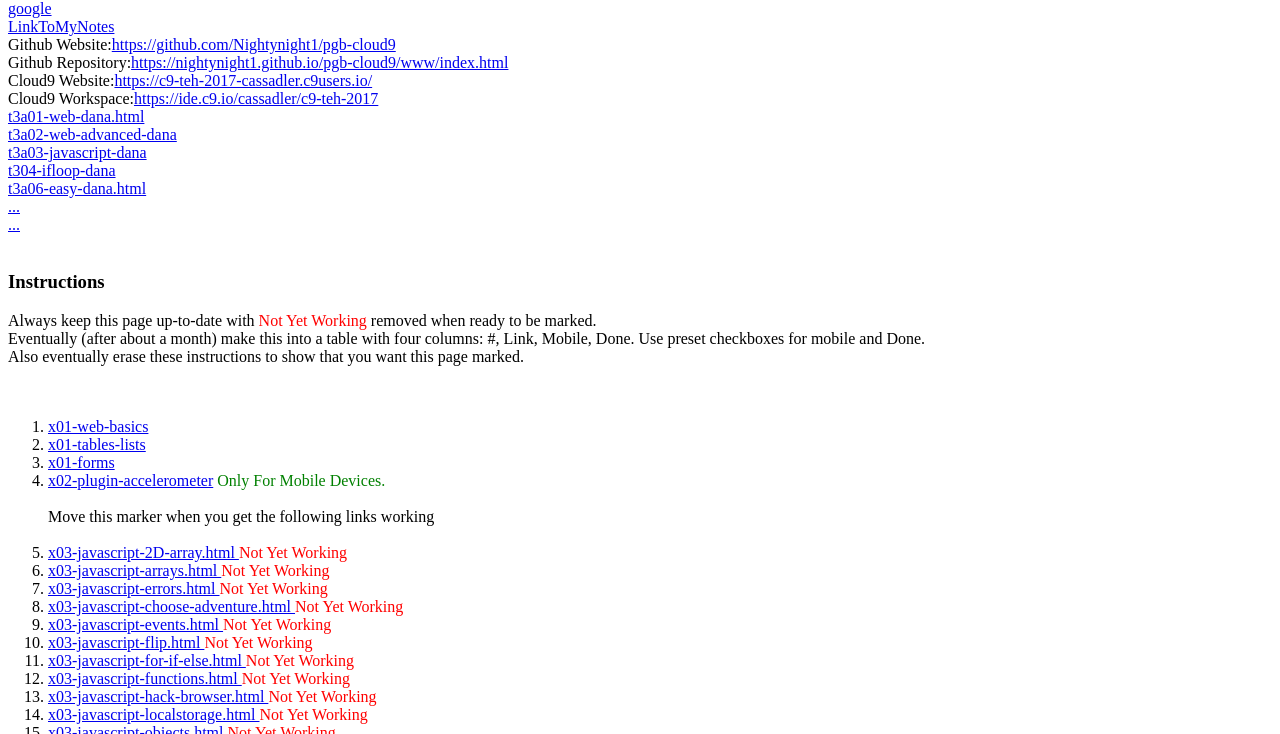
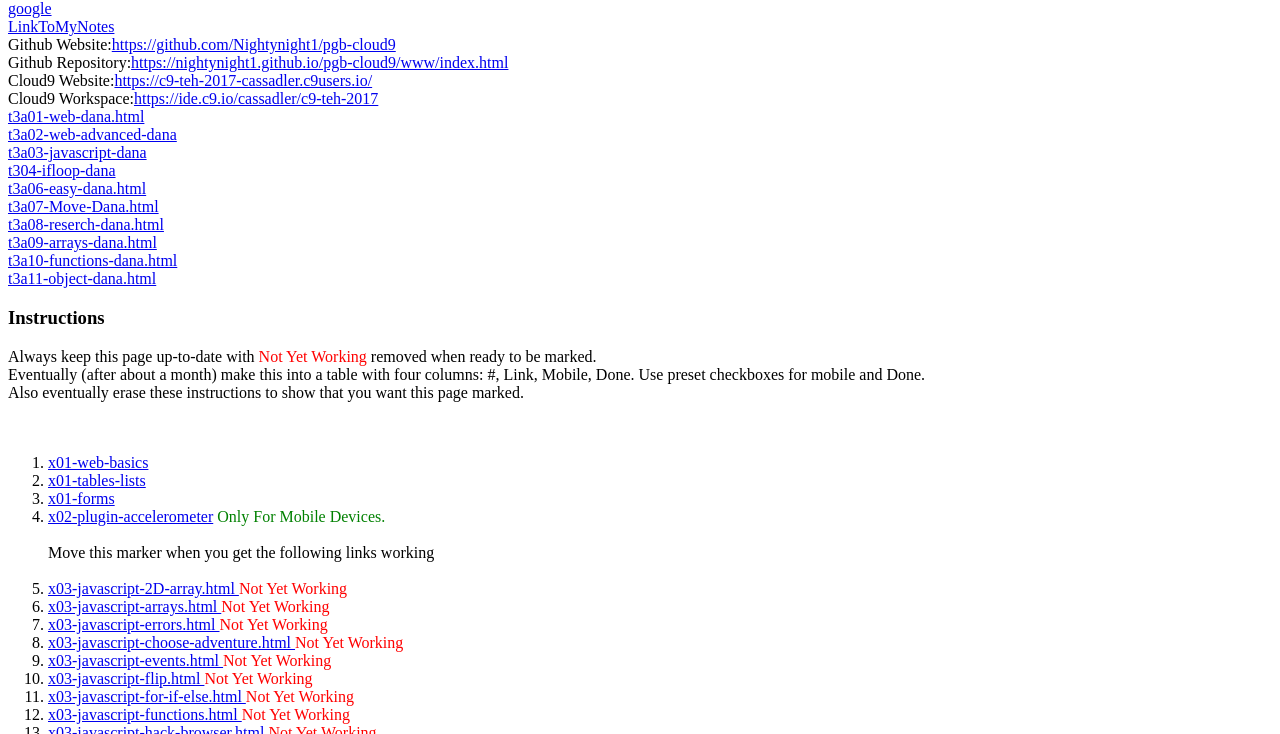
Before and after one commit to Nightynight1/Work-Stuff, a plain HTML site: page index.html in a window 1280 px wide. Shown: the part 66-800 px from the top of the page. Drawn offline with Linux system fonts and the light colour scheme.

Commit message:
Update index.html

```diff
--- a/index.html
+++ b/index.html
@@ -16,9 +16,12 @@ Cloud9 Workspace:<a href="https://ide.c9.io/cassadler/c9-teh-2017">https://ide.c
 <a href="t3a03-javascript-dana.html">t3a03-javascript-dana</a><br>
 <a href="t304-ifloop-dana.html">t304-ifloop-dana</a><br>
 <a href="t3a06-easy-dana.html">t3a06-easy-dana.html</a><br>
-<a href="...">...</a><br>
-<a href="...">...</a><br>
-<a href=""></a><br>
+<a href="t3a07-Move-Dana.html">t3a07-Move-Dana.html</a><br>
+<a href="https://docs.google.com/document/d/1UX1S6QNdwdcxCNG92u-53UaULrie6quOpyxgv_GTUzc/edit">t3a08-reserch-dana.html</a><br>
+<a href="t3a09-arrays-dana.html">t3a09-arrays-dana.html</a><br>
+<a href="t3a10-functions-dana.html">t3a10-functions-dana.html</a><br>
+<a href="t3a11-object-dana.html">t3a11-object-dana.html</a><br>
+
 
 
 
```
